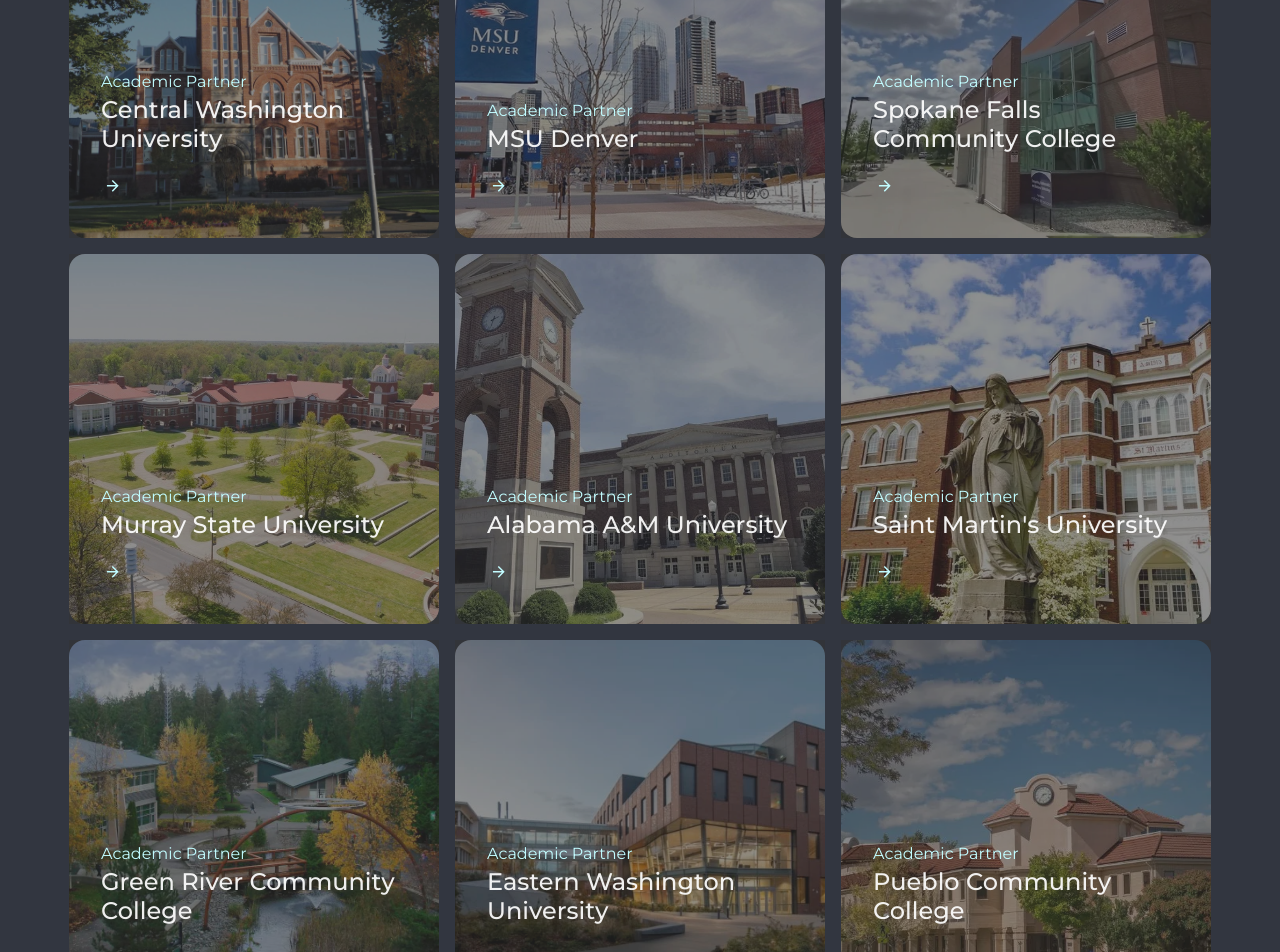
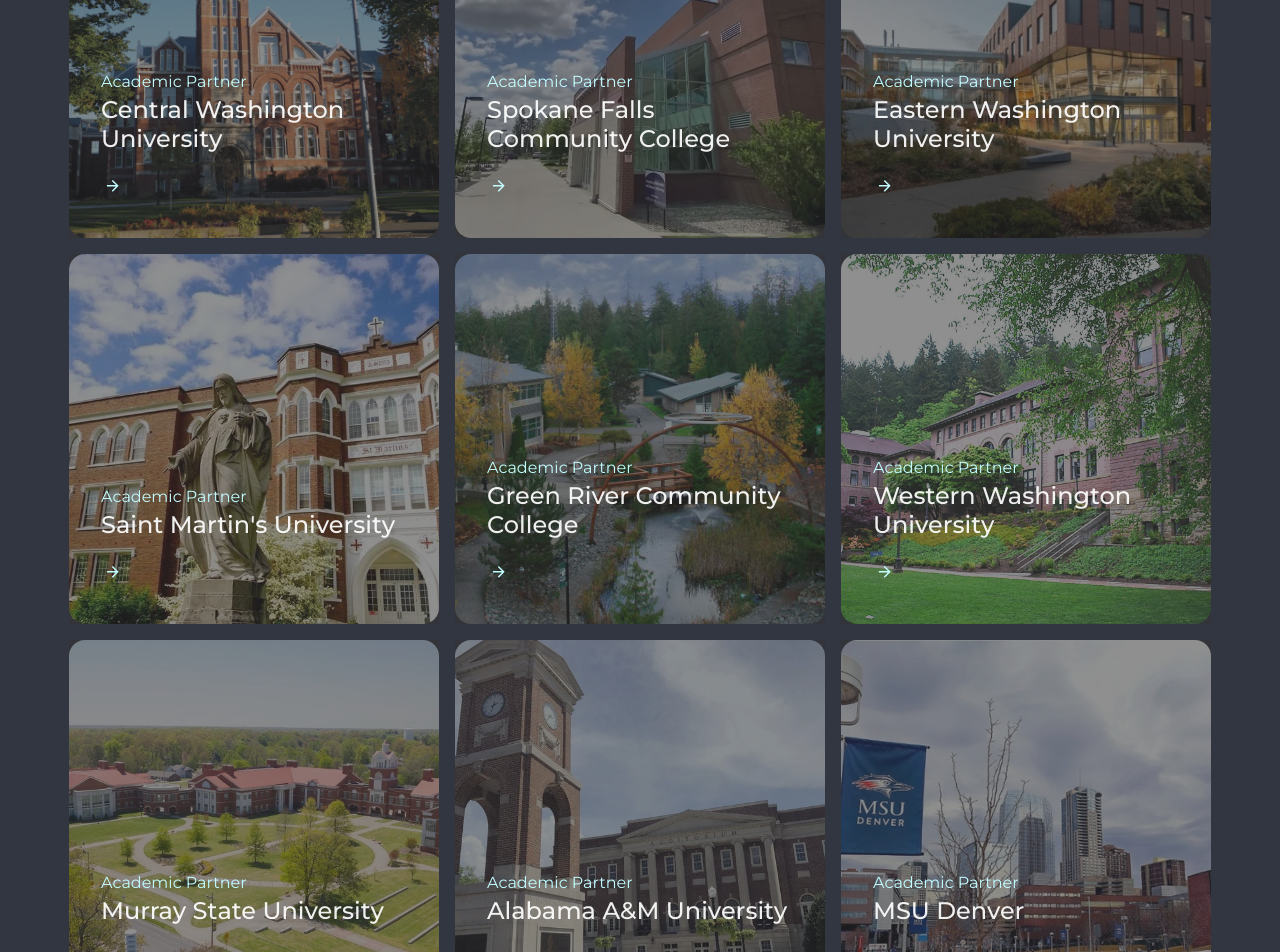
Before and after one commit to pisces-intl/pisces-intl.github.io, a Next.js app: page /partners/current-partners in a window 1280 px wide. Shown: the part 440-1392 px from the top of the page. Built offline with nearby package versions, Linux system fonts and the light colour scheme.

Commit message:
adjust org and partner data

```diff
--- a/_data/partners-data.js
+++ b/_data/partners-data.js
@@ -7,15 +7,33 @@
   },
   {
     type: 'Academic Partner',
-    name: `MSU Denver`,
-    image: `msu`,
-    url: `https://www.msudenver.edu/`
+    name: `Spokane Falls Community College`,
+    image: `sfcc`,
+    url: `https://sfcc.spokane.edu/`
   },
   {
     type: 'Academic Partner',
-    name: `Spokane Falls Community College`,
-    image: `sfcc`,
-    url: `https://sfcc.spokane.edu/`
+    name: `Eastern Washington University`,
+    image: `ewu`,
+    url: `https://www.ewu.edu/`
+  },
+  {
+    type: 'Academic Partner',
+    name: `Saint Martin's University`,
+    image: 'smu',
+    url: `https://www.stmartin.edu/`
+  },
+  {
+    type: 'Academic Partner',
+    name: `Green River Community College`,
+    image: `grc`,
+    url: `https://www.greenriver.edu/`
+  },
+  {
+    type: 'Academic Partner',
+    name: `Western Washington University`,
+    image: `wwu`,
+    url: `https://www.wwu.edu/`
   },
   {
     type: 'Academic Partner',
@@ -31,38 +49,14 @@
   },
   {
     type: 'Academic Partner',
-    name: `Saint Martin's University`,
-    image: 'smu',
-    url: `https://www.stmartin.edu/`
+    name: `MSU Denver`,
+    image: `msu`,
+    url: `https://www.msudenver.edu/`
   },
   {
     type: 'Academic Partner',
-    name: `Green River Community College`,
-    image: `grc`,
-    url: `https://www.greenriver.edu/`
-  },
-  {
-    type: 'Academic Partner',
-    name: `Eastern Washington University`,
-    image: `ewu`,
-    url: `https://www.ewu.edu/`
-  },
-  {
-    type: 'Academic Partner',
-    name: `Pueblo Community College`,
+    name: `Pueblo Community College, Colorado`,
     image: `pcc`,
     url: `https://www.pueblocc.edu/`
   },
-  {
-    type: 'Academic Partner',
-    name: `Colorado Northwest Community College`,
-    image: `cncc`,
-    url: `https://www.cncc.edu/`
-  },
-  {
-    type: 'Academic Partner',
-    name: `Western Washington University`,
-    image: `wwu`,
-    url: `https://www.wwu.edu/`
-  }
 ]
```
Also changed, not shown: _data/org-data.js (+8 -8 lines).
